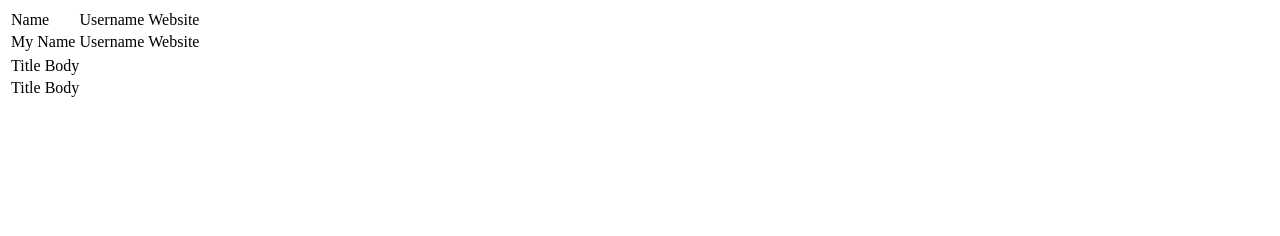
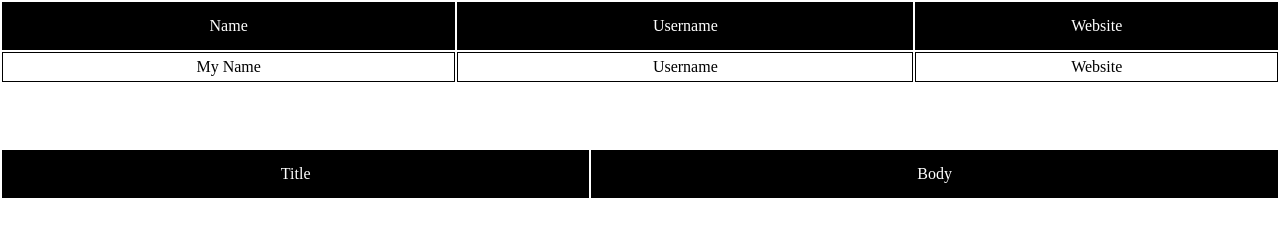
Before and after one commit to jerome310/Ksense-Fetch-API-Project, a plain HTML site: page index.html in a window 1280 px wide. Drawn offline with Linux system fonts and the light colour scheme.

Commit message:
Table Design Completed

```diff
--- a/index.html
+++ b/index.html
@@ -5,14 +5,15 @@
     <meta http-equiv="X-UA-Compatible" content="IE=edge">
     <meta name="viewport" content="width=device-width, initial-scale=1.0">
     <title>CRUD API Project</title>
+    <link rel="stylesheet" href="/style.css">
 </head>
 <body>
     <div id="codingChallenge">
-        <table style="color: black">
+        <table class="table1" style="color: black">
             <thead>
-                <td>Name</td>
-                <td>Username</td>
-                <td>Website</td>
+                <td class="td">Name</td>
+                <td class="td">Username</td>
+                <td class="td">Website</td>
             </thead>
             <tbody id="tbody">
                 <tr>
@@ -22,18 +23,14 @@
                 </tr>
             </tbody>
         </table>
-        <table style="color: black">
+        <table class="info" style="color: black">
             <thead>
                 <td>Title</td>
                 <td>Body</td>
             </thead>
-            <tbody id="postbody">
-                <tr>
-                    <td>Title</td>
-                    <td>Body</td>
-                </tr>
-            </tbody>
+            <tbody id="postbody"></tbody>
         </table>
     </div>
+    <script src="/script.js"></script>
 </body>
 </html>
--- a/style.css
+++ b/style.css
@@ -0,0 +1,35 @@
+* {
+    margin: 0;
+    padding: 0;
+}
+
+.table1 {
+    margin: 0 auto;
+    width: 100%;
+    text-align: center;
+    margin-bottom: 5%;
+}
+
+thead .td {
+    background-color: #000000;
+    color: white;
+    padding: 15px 0;
+}
+
+#tbody tr td {
+    border: 1px solid #000000;
+    padding: 5px 0;
+    cursor: pointer;
+}
+
+.info {
+    margin: 0 auto;
+    width: 100%;
+    text-align: center;
+}
+
+.info td {
+    background-color: #000000;
+    color: white;
+    padding: 15px 0;
+}
```
